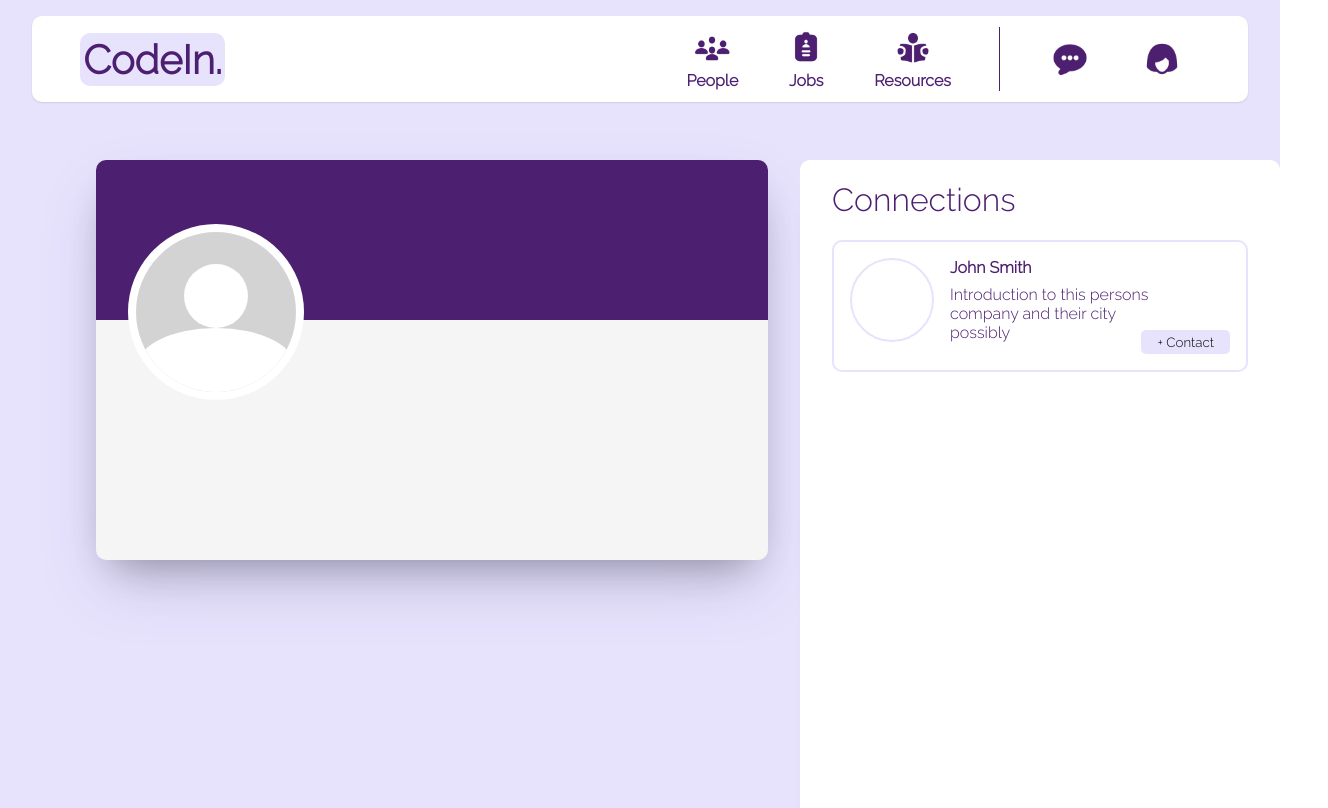
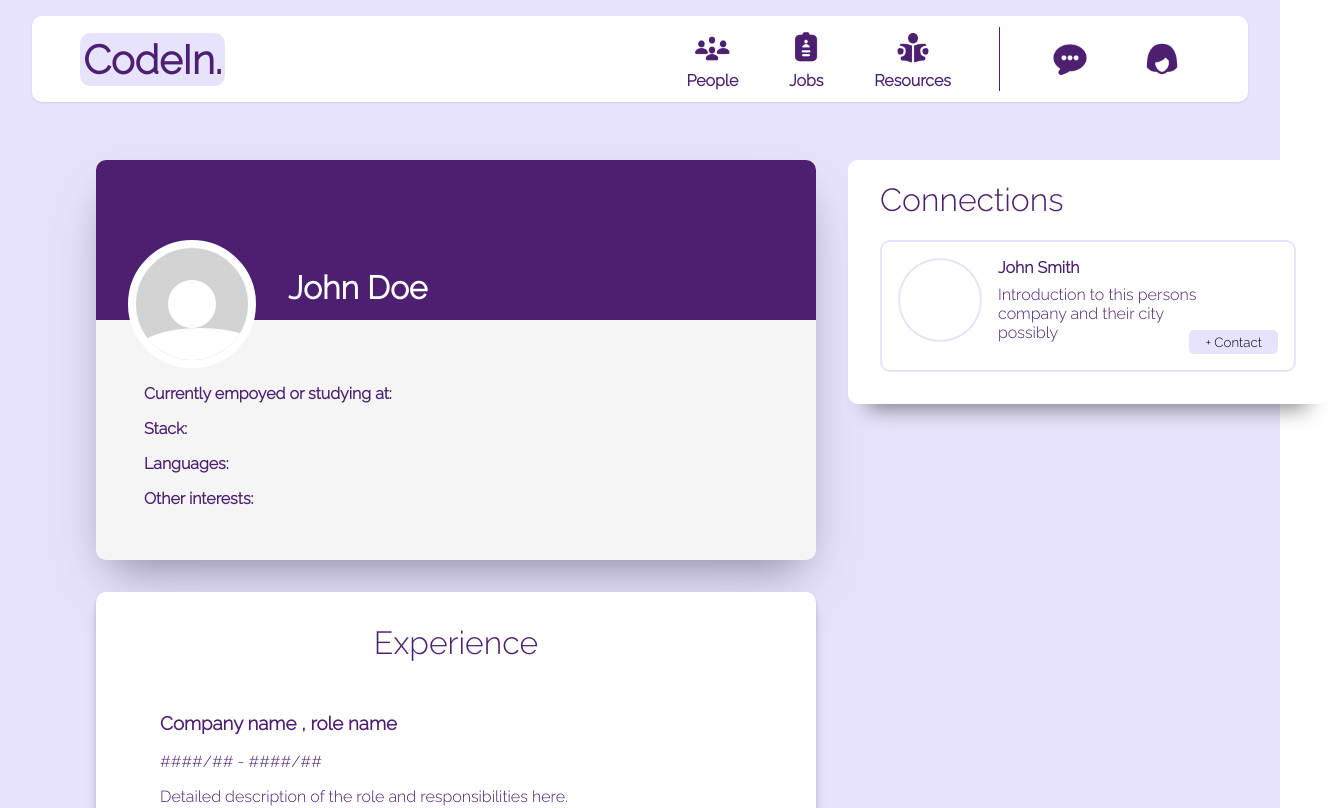
Before and after one commit to valeriegc/codein, a Next.js app: page /profile in a window 1280 px wide. Shown: the top 808 px of the page, 1328 px wide, since content can reach past the window. Built offline with nearby package versions, Linux system fonts and the light colour scheme.

Commit message:
cv box and profile box edits

```diff
--- a/src/app/profile/(components)/ConnectionBox.module.css
+++ b/src/app/profile/(components)/ConnectionBox.module.css
@@ -7,7 +7,7 @@
     margin-left: 2rem;
     border-radius: 10px;
     width: 30rem;
-    height: 45rem;
+    height: fit-content;
     box-shadow: rgba(0, 0, 0, 0.45) 0px 25px 20px -20px;
     margin-bottom: 2rem;
 }
--- /dev/null
+++ b/src/app/profile/(components)/CvBox.module.css
@@ -0,0 +1,22 @@
+.cvWrap{
+    height: fit-content;
+    margin-top: 2rem;
+    background-color: white;
+    border-radius:10px;
+    margin-left: 6rem;
+    margin-bottom: 2rem;
+    box-shadow: rgba(0, 0, 0, 0.07) 0px 1px 1px, rgba(0, 0, 0, 0.07) 0px 2px 2px, rgba(0, 0, 0, 0.07) 0px 4px 4px, rgba(0, 0, 0, 0.07) 0px 8px 8px, rgba(0, 0, 0, 0.07) 0px 16px 16px;
+    padding-block:2rem;
+    display:flex;
+    flex-direction:column;
+    }
+
+    .cvHeader{
+        font-weight:400;
+        margin:0;
+        margin-bottom: 2rem;
+        text-align: center;
+    }
+    .cardFrame{
+        margin-left: 4rem;
+    }
--- /dev/null
+++ b/src/app/profile/(components)/cvBox.tsx
@@ -0,0 +1,13 @@
+import styles from "./CvBox.module.css"
+import EmploymentCard from "./employmentCard";
+
+type employmentProps = {
+    children: React.ReactNode;
+  };
+export default function CvBox(props:employmentProps) {
+return(<div className={styles.cvWrap}>
+    <h1 className={styles.cvHeader}>Experience</h1>
+    <div className={styles.cardFrame}>
+    <EmploymentCard></EmploymentCard>
+    </div>
+</div>)}
--- /dev/null
+++ b/src/app/profile/(components)/employmentCard.tsx
@@ -0,0 +1,10 @@
+import styles from "./CvBox.module.css"
+
+export default function EmploymentCard() {
+    return(
+<div className={styles.employmentCard}>
+<h3 className={styles.companyName}>Company name , role name</h3>
+<p className={styles.employmentTime}>####/## - ####/##</p>
+<div className={styles.jobRole}>Detailed description of the role and responsibilities here.</div>
+</div>)
+}
--- a/src/app/profile/(components)/profileBox.tsx
+++ b/src/app/profile/(components)/profileBox.tsx
@@ -8,5 +8,12 @@ export default function ProfileBox () {
         <div className={styles.personHead}></div>
         <div className={styles.personBody}></div>
     </div>
+    <h1 className={styles.name}>John Doe</h1>
+</div>
+<div className={styles.personalInfo}>
+<p>Currently empoyed or studying at: </p>
+<p>Stack:</p>
+<p>Languages:</p>
+<p>Other interests:</p>
 </div>
 </div>)}
--- a/src/app/profile/Profile.module.css
+++ b/src/app/profile/Profile.module.css
@@ -24,9 +24,9 @@
 .profilePicBox {
     position: absolute;
     left:2rem;
-    top:4rem;
-    height: 10rem;
-    width:10rem;
+    top:5rem;
+    height:7rem;
+    width:7rem;
     border: 8px white solid;
     border-radius: 100%;
     background-color: lightgray;
@@ -36,16 +36,28 @@
     position:absolute;
     border-radius:100%;
     background-color: white;
-    height: 4rem;
-    width: 4rem;
+    height: 3rem;
+    width: 3rem;
     top:2rem;
-    left:3rem;
+    left:2rem;
 }
 .personBody{
     position:absolute;
-    width:10rem;
-    height:5rem;
+    width:8rem;
+    height:3rem;
     background-color:white;
     border-radius:100%;
-    top:6rem;
+    top:5rem;
 }
+.name{
+    color:white;
+    position:absolute;
+    left:12rem;
+    top:5.5rem;
+    font-weight: bold;
+}
+.personalInfo{
+    margin-left: 3rem;
+    margin-top: 4rem;
+    font-weight:bold;
+}
--- a/src/app/profile/page.tsx
+++ b/src/app/profile/page.tsx
@@ -3,13 +3,20 @@ import ConnectionBox from "./(components)/connectionBox"
 import ProfileBox from "./(components)/profileBox"
 import ConnectCard from "./(components)/connectionCard"
 import NavBar from "./(components)/navBar"
+import CvBox from "./(components)/cvBox"
+import EmploymentCard from "./(components)/employmentCard"
 
 export default function ProfilePage(){
     return (
     <div>
         <NavBar></NavBar>
         <div className={styles.profilePageContainer}>
+        <div>
         <ProfileBox></ProfileBox>
+        <CvBox>
+        <EmploymentCard></EmploymentCard>
+        </CvBox>
+        </div>
         <ConnectionBox>
         <ConnectCard></ConnectCard>
         </ConnectionBox>
```
